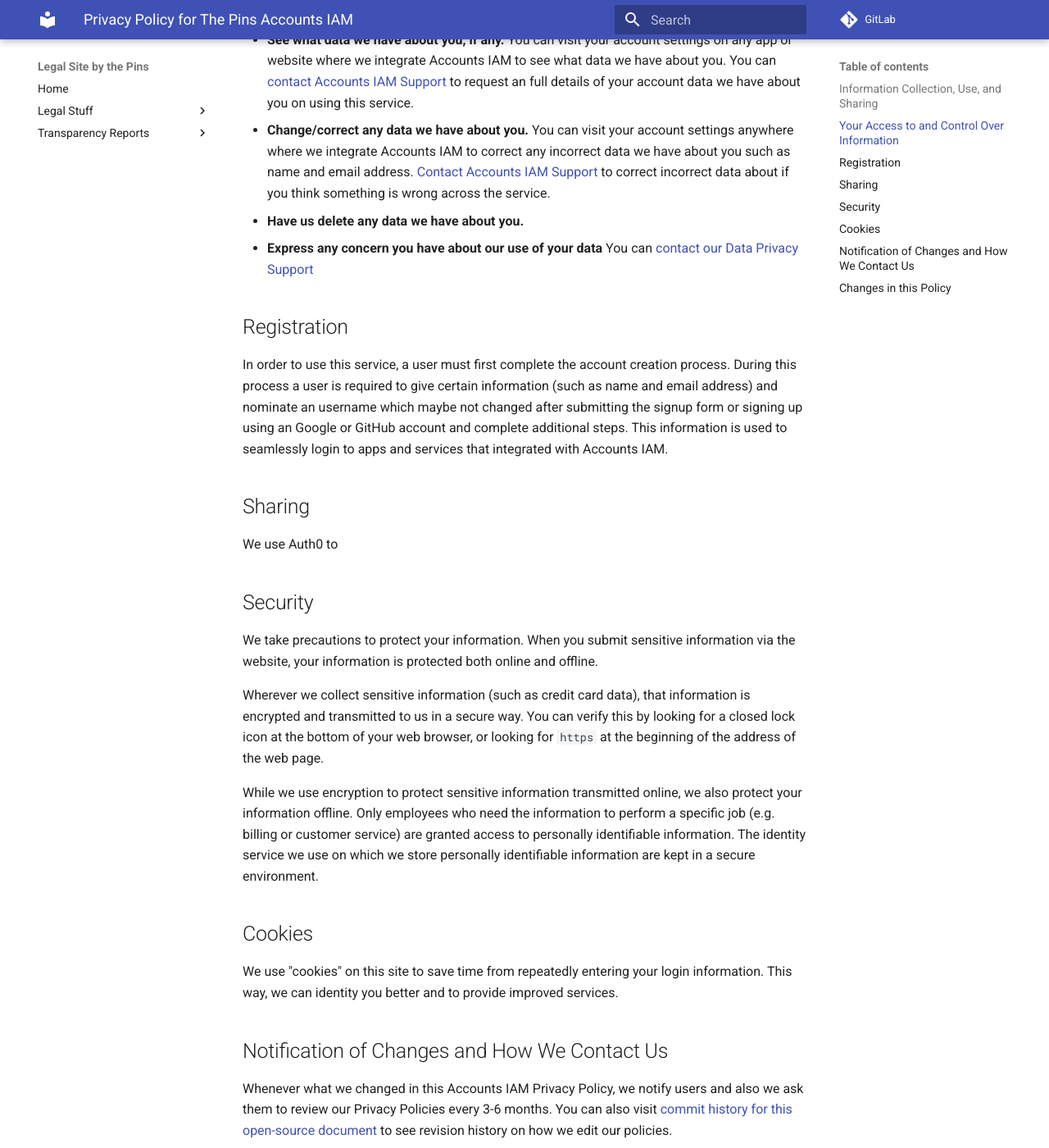
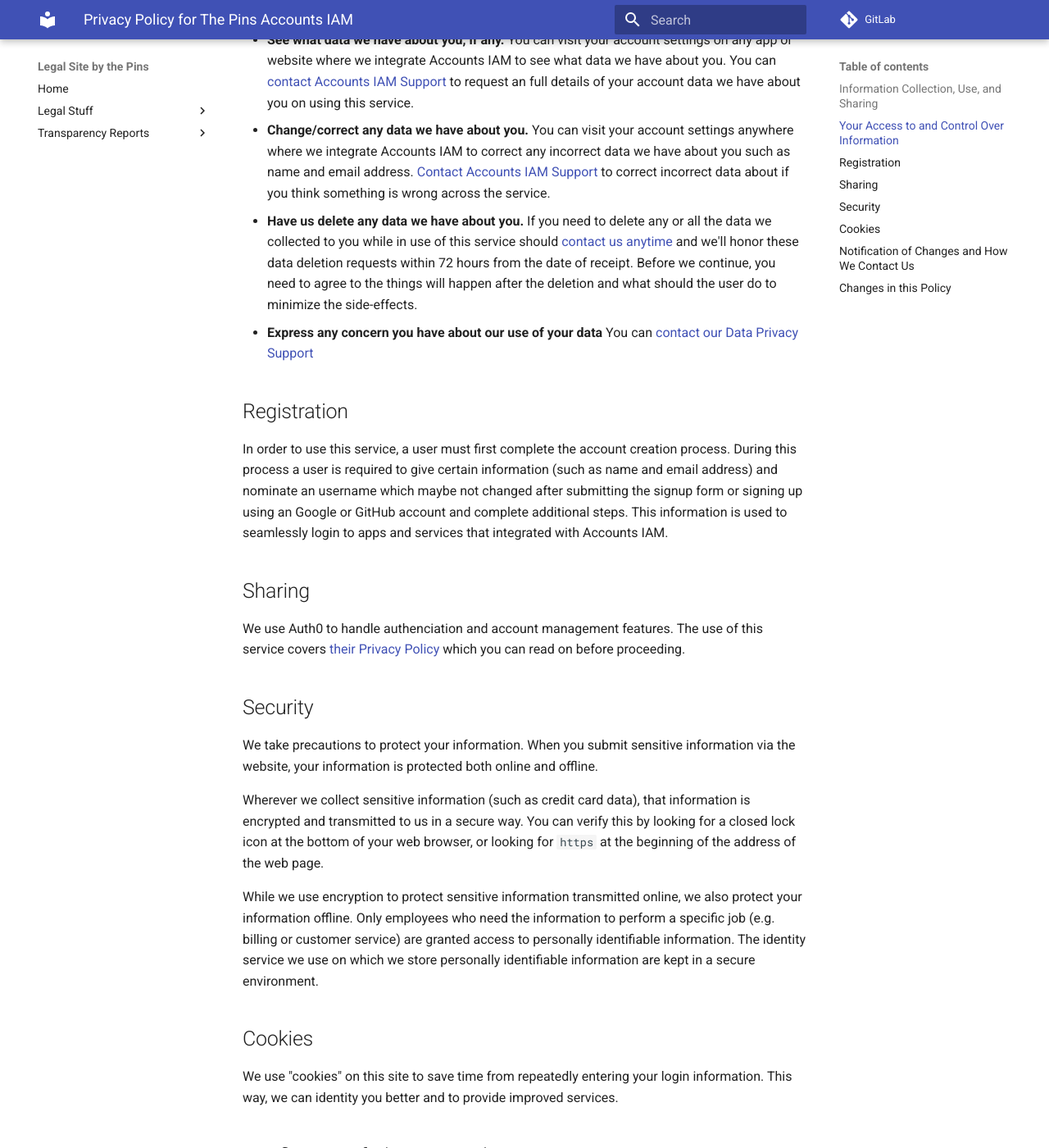
Before and after one commit to MadeByThePinsHub/LegalCodeSource, an MkDocs documentation site: the page built from docs/iam/privacy.md, in a window 1280 px wide and 1400 px high, scrolled down 1044 px. Shown: the whole window at 82% size. Built offline with MkDocs 1.6.1 and Material for MkDocs 9.7.7, drawn with Linux system fonts in a browser that asks for light colours; comment, search, counter and statistics services are not loaded; some of the changed text lies outside the part shown.

Commit message:
IAM Privacy Policy v1.0.0_stable

```diff
--- a/docs/iam/privacy.md
+++ b/docs/iam/privacy.md
@@ -27,7 +30,7 @@ You may opt out of any future contacts from us at any time. You can do the follo
 
 - **See what data we have about you, if any.** You can visit your account settings on any app or website where we integrate Accounts IAM to see what data we have about you. You can [contact Accounts IAM Support](mailto:accounts@support.devhubcentral.ml?subject=Accounts IAM Support Request | Account Data Request for [your name here]) to request an full details of your account data we have about you on using this service.
 - **Change/correct any data we have about you.** You can visit your account settings anywhere where we integrate Accounts IAM to correct any incorrect data we have about you such as name and email address. [Contact Accounts IAM Support](mailto:accounts@support.devhubcentral.ml?subject=Accounts IAM Support Request | Account Data Correction for [your name here]) to correct incorrect data about if you think something is wrong across the service.
-- **Have us delete any data we have about you.**
+- **Have us delete any data we have about you.** If you need to delete any or all the data we collected to you while in use of this service should [contact us anytime](mailto:privacy@support.devhubcentral.ml?subject=Data Privacy Support Request | Data Deletion Request for [your name here]) and we'll honor these data deletion requests within 72 hours from the date of receipt. Before we continue, you need to agree to the things will happen after the deletion and what should the user do to minimize the side-effects.
 - **Express any concern you have about our use of your data** You can [contact our Data Privacy Support](mailto:privacy@support.devhubcentral.ml?subject=Data Privacy Support Request | Privacy Concern from [your name here])
 
 ## Registration
@@ -36,7 +39,7 @@ In order to use this service, a user must first complete the account creation pr
 
 ## Sharing
 
-We use Auth0 to
+We use Auth0 to handle authenciation and account management features. The use of this service covers [their Privacy Policy](https://auth0.com/privacy) which you can read on before proceeding.
 
 ## Security
 
@@ -58,4 +61,4 @@ If you have inquires about our data privacy practices, you can contact our [Data
 
 ## Changes in this Policy
 
-We'll update this list when updates/changes are committed into `master` branch.
+We'll update this list when updates/changes are committed into `master` branch. Return back here or see [commit history](https://gitlab.com/MadeByThePinsTeam-DevLabs/legal/legal.madebythepins.tk/commits) in original repostory instead.
```
Also changed, not shown: other parts of docs/iam/privacy.md (+4 -1 lines), docs/contacts.md (added, +7 -0 lines), docs/hosting/tos.md (+3 -1 lines).
